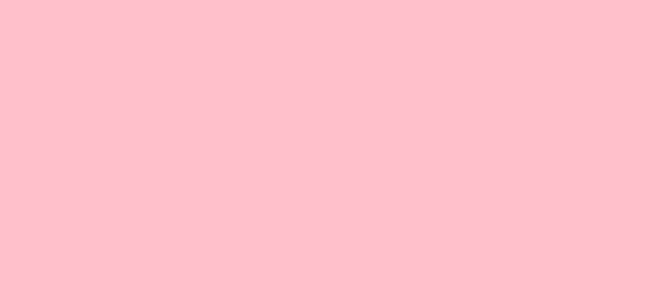
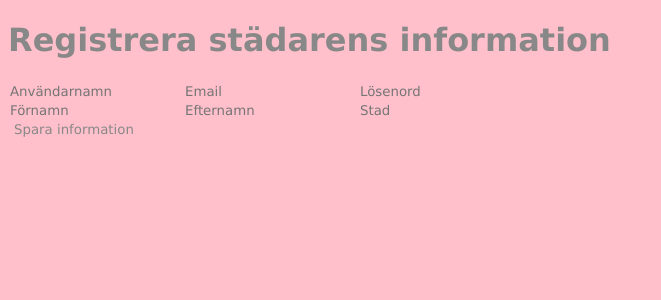
Before and after one commit to maksed4/frontclean, a React (Create React App) app: page /cleaner-signup in a window 1280 px wide. Before the commit this address had no page. Shown: the top 300 px of the page, without its empty margins (0-661 px from the left). Built offline with nearby package versions, Linux system fonts and the light colour scheme.

Commit message:
IN-43 admins can now register cleaners and their info

```diff
--- a/src/App.js
+++ b/src/App.js
@@ -8,6 +8,9 @@ import Boka from "./Components/Boka";
 import Cleanings from "./Components/Cleanings";
 import Assign from "./Components/Assign";
 import AdminBoka from "./Components/AdminBoka";
+import Cleaners from "./Components/Cleaners";
+import CleanerSignup from "./Components/CleanerSignup";
+import CleanerSignupInfo from "./Components/CleanerSignupInfo";
 
 
 function App() {
@@ -23,6 +26,9 @@ function App() {
           <Route path='/boka' element={<Boka />}></Route>
           <Route path='/admin-boka' element={<AdminBoka />}></Route>
           <Route path='/cleanings' element={<Cleanings />}></Route>
+          <Route path='/cleaners' element={<Cleaners />}></Route>
+          <Route path='/cleaner-signup' element={<CleanerSignup />}></Route>
+          <Route path='/cleaner-signup-info' element={<CleanerSignupInfo />}></Route>
           <Route path='/assign/:id' element={<Assign />}></Route>
         </Route>
       </Routes>
--- /dev/null
+++ b/src/Components/CleanerSignup.js
@@ -0,0 +1,90 @@
+import {useState} from "react";
+import axios from "axios";
+import AuthService from "../Services/AuthService";
+import {useNavigate} from "react-router-dom";
+
+const CleanerSignup = () => {
+
+    const [username, setUsername] = useState("");
+    const [email, setEmail] = useState("");
+    const [password, setPassword] = useState("");
+    const [firstname, setFirstname] = useState("");
+    const [lastname, setLastname] = useState("");
+    const [city, setCity] = useState("");
+    const [id, setId] = useState(0);
+
+    let navigate = useNavigate();
+
+    const handleButton = async () => {
+        await fetch(`${process.env.REACT_APP_BASE_URL}/api/auth/signup`, {
+            method: 'POST',
+            body: JSON.stringify({
+                username: username,
+                password: password,
+                email: email,
+                roles: ["CLEANER"]
+            }),
+            headers: {
+                'Content-Type': 'application/json'
+            }
+        }).then(() => {
+            axios
+                .post(process.env.REACT_APP_BASE_URL + "/api/auth/login", {
+                    username,
+                    password
+                }).then(respo => {
+                fetch(`${process.env.REACT_APP_BASE_URL}/api/admin/cleaner-signup`, {
+                    method: 'POST',
+                    body: JSON.stringify({
+                        id: respo.data.id,
+                        firstname: firstname,
+                        lastname: lastname,
+                        city: city
+                    }),
+                    headers: {
+                        'Content-Type': 'application/json',
+                        'Authorization': 'Bearer ' + AuthService.getCurrentUser().token
+                    }
+                }).then(() => {
+                    navigate("/cleaners");
+                    window.location.reload();
+                });
+            })
+        });
+
+
+    }
+
+    return (
+        <div>
+            <div>
+                <h1>Registrera städarens information</h1>
+                <div>
+                    <input type="text" placeholder="Användarnamn" value={username}
+                           onChange={(e => setUsername(e.target.value))}
+                    />
+                    <input type="text" placeholder="Email" value={email}
+                           onChange={(e => setEmail(e.target.value))}
+                    />
+                    <input type="password" placeholder="Lösenord" value={password}
+                           onChange={(e => setPassword(e.target.value))}
+                    />
+                </div>
+                <div>
+                    <input type="text" placeholder="Förnamn" value={firstname}
+                           onChange={(e => setFirstname(e.target.value))}
+                    />
+                    <input type="text" placeholder="Efternamn" value={lastname}
+                           onChange={(e => setLastname(e.target.value))}
+                    />
+                    <input type="text" placeholder="Stad" value={city}
+                           onChange={(e => setCity(e.target.value))}
+                    />
+                </div>
+                <button onClick={handleButton}>Spara information</button>
+            </div>
+        </div>
+    );
+}
+
+export default CleanerSignup;
--- /dev/null
+++ b/src/Components/CleanerSignupInfo.js
@@ -0,0 +1,10 @@
+const CleanerSignupInfo = () => {
+
+    return (
+        <div>
+
+        </div>
+    );
+}
+
+export default CleanerSignupInfo;
--- /dev/null
+++ b/src/Components/Cleaners.js
@@ -0,0 +1,37 @@
+import {Link, useNavigate, useParams} from "react-router-dom";
+import {useEffect, useState} from "react";
+import axios from "axios";
+import AuthService from "../Services/AuthService";
+
+const Cleaners = () => {
+
+    const [cleaners, setCleaners] = useState([]);
+
+    useEffect(() => {
+        axios.get(`${process.env.REACT_APP_BASE_URL}/api/admin/cleaner/all`, {
+            headers: {
+                'Content-Type': 'application/json',
+                'Authorization': 'Bearer ' + AuthService.getCurrentUser().token
+            }
+        })
+            .then(res => setCleaners(res.data))
+    }, [])
+
+    return (
+        <div>
+            <Link to={"/cleaner-signup"}><h1>Registrera städare</h1></Link>
+
+            {cleaners
+                .map(cleaner =>
+                    <div key={cleaner.id}>
+                        <p>ID: {cleaner.id}</p>
+                        <p>{cleaner.firstname} {cleaner.lastname}</p>
+                        <p>{cleaner.city}</p>
+                        <br/>
+                    </div>
+                )}
+        </div>
+    );
+}
+
+export default Cleaners;
--- a/src/Components/sub/AdminNav.js
+++ b/src/Components/sub/AdminNav.js
@@ -11,7 +11,7 @@ const AdminNav = () => {
                 <ul className="Link"><Link to="Hem">HEM</Link></ul>
                 <ul className="Link"><Link to="cleanings">STÄDNINGAR</Link></ul>
                 <ul className="Link"><Link to="cleanings">KUNDER</Link></ul>
-                <ul className="Link"><Link to="cleanings">STÄDARE</Link></ul>
+                <ul className="Link"><Link to="cleaners">STÄDARE</Link></ul>
                 <ul className="Link"><Link to="MinaSidor">MINA SIDOR</Link></ul>
             </ul>
             <LogoutButton />
```
